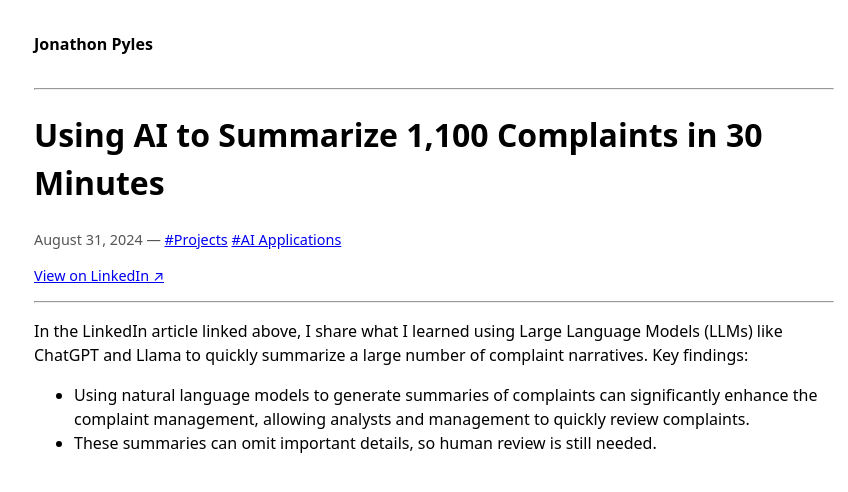
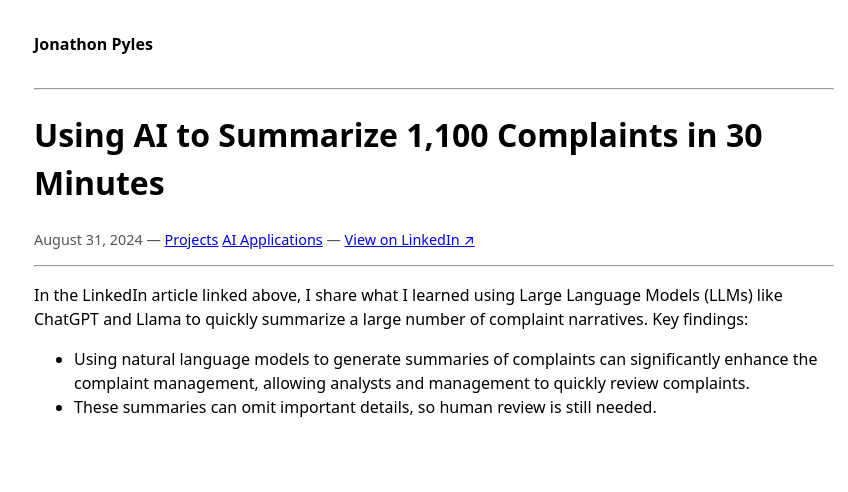
Before and after one commit to JNPyles/JNPyles.github.io, a Jekyll site: the page built from _posts/2024/2024-08-31-summarizing-complaints.md, in a window 1280 px wide. Shown: the top 492 px of the page, without its empty margins (206-1054 px from the left). Built offline with Jekyll 4.4.1, drawn with Linux system fonts in a browser that asks for light colours; nearby versions of some CDN libraries.

Commit message:
Update post.html

```diff
--- a/_layouts/post.html
+++ b/_layouts/post.html
@@ -9,13 +9,11 @@ layout: default
       {% if page.tags.size > 0 %}
         —
         {% for tag in page.tags %}
-          <a href="/tags/#{{ tag | slugify }}">#{{ tag }}</a>{% unless forloop.last %} {% endunless %}
+          <a href="/tags/#{{ tag | slugify }}">{{ tag }}</a>{% unless forloop.last %} {% endunless %}
         {% endfor %}
       {% endif %}
-    </p>
-
+        —
 {% if page.colab_url or page.github_url or page.linkedin_url or page.huggingface_url or page.dropbox_url %}
-<p>
     {% assign links = "" | split: "," %}
     {% if page.colab_url %}
         <a href="{{ page.colab_url }}">Colab ↗</a>
```
